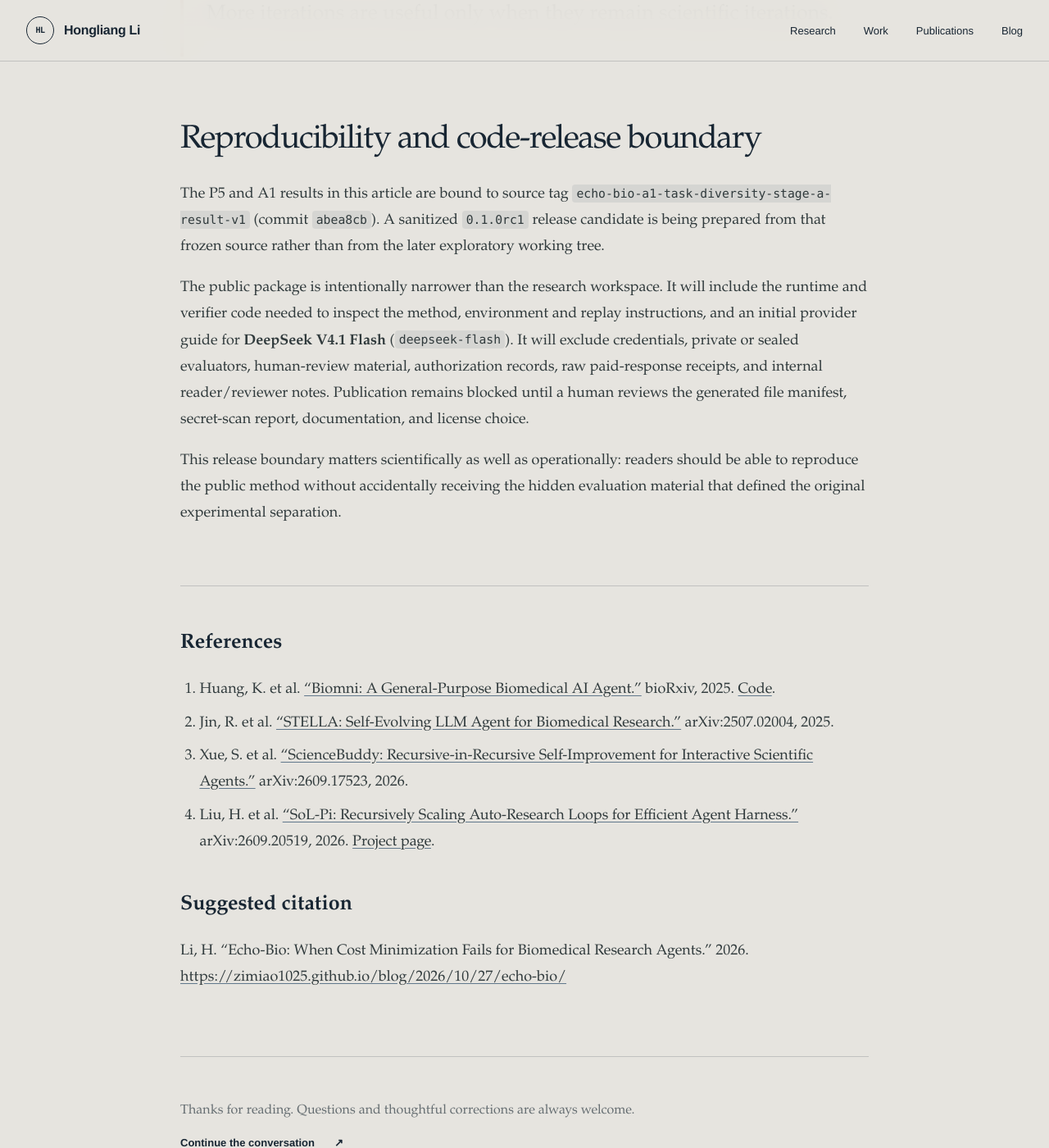
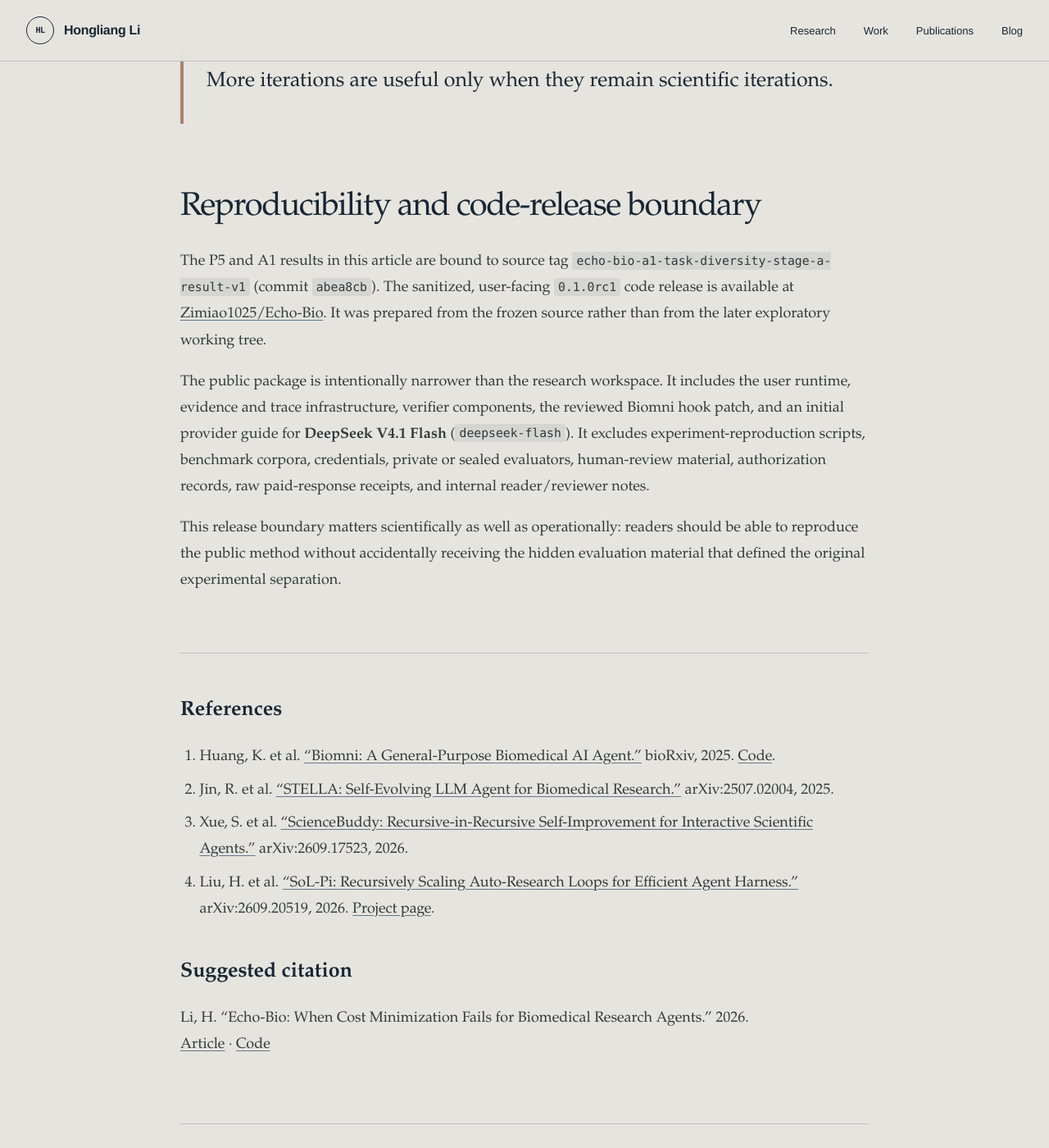
Before and after one commit to Zimiao1025/Zimiao1025.github.io, a Jekyll site: the page built from _posts/2026-10-27-cheapest-research-agent-was-the-wrong-winner.md, in a window 1280 px wide and 1400 px high, scrolled down 20144 px. Shown: the whole window at 82% size. Built offline with Jekyll 4.4.1, drawn with Linux system fonts in a browser that asks for light colours; some of the changed text lies outside the part shown.

Commit message:
Add Echo-Bio code release to blog

```diff
--- a/_posts/2026-10-27-cheapest-research-agent-was-the-wrong-winner.md
+++ b/_posts/2026-10-27-cheapest-research-agent-was-the-wrong-winner.md
@@ -14,6 +14,8 @@
 <aside class="reader-note">
   <strong>In brief.</strong> Echo-Bio changes the <em>harness</em>—the controller around a fixed model that assembles context, invokes tools, records observations, and decides when to stop—not the biomedical model itself. A naive cost-saving prompt (P1) cut provider cost by 14.08% but also damaged scientific validity. A typed, evidence-aware stopping controller (P5) later reduced aggregate provider cost by 21.96% on 19 paired public development runs without an observed aggregate validity loss. A separate bounded mechanism (A1) removed one model-mediated resource-selection stage for registered task profiles. These are selected public search-dev results, not yet external or long-horizon RSI validation.
 </aside>
+
+**Code:** [Zimiao1025/Echo-Bio](https://github.com/Zimiao1025/Echo-Bio) — a sanitized, user-facing release with the runtime, evidence and trace infrastructure, verifier components, Biomni integration patch, and DeepSeek setup guide.
 
 Suppose a laboratory has a fixed inference budget of **B**, and one propose–execute–evaluate cycle costs **C**. Ignoring fixed overhead, the budget can support roughly:
 
@@ -382,9 +384,9 @@
 
 ## Reproducibility and code-release boundary
 
-The P5 and A1 results in this article are bound to source tag `echo-bio-a1-task-diversity-stage-a-result-v1` (commit `abea8cb`). A sanitized `0.1.0rc1` release candidate is being prepared from that frozen source rather than from the later exploratory working tree.
+The P5 and A1 results in this article are bound to source tag `echo-bio-a1-task-diversity-stage-a-result-v1` (commit `abea8cb`). The sanitized, user-facing `0.1.0rc1` code release is available at [Zimiao1025/Echo-Bio](https://github.com/Zimiao1025/Echo-Bio). It was prepared from the frozen source rather than from the later exploratory working tree.
 
-The public package is intentionally narrower than the research workspace. It will include the runtime and verifier code needed to inspect the method, environment and replay instructions, and an initial provider guide for **DeepSeek V4.1 Flash** (`deepseek-flash`). It will exclude credentials, private or sealed evaluators, human-review material, authorization records, raw paid-response receipts, and internal reader/reviewer notes. Publication remains blocked until a human reviews the generated file manifest, secret-scan report, documentation, and license choice.
+The public package is intentionally narrower than the research workspace. It includes the user runtime, evidence and trace infrastructure, verifier components, the reviewed Biomni hook patch, and an initial provider guide for **DeepSeek V4.1 Flash** (`deepseek-flash`). It excludes experiment-reproduction scripts, benchmark corpora, credentials, private or sealed evaluators, human-review material, authorization records, raw paid-response receipts, and internal reader/reviewer notes.
 
 This release boundary matters scientifically as well as operationally: readers should be able to reproduce the public method without accidentally receiving the hidden evaluation material that defined the original experimental separation.
 
@@ -400,4 +402,4 @@
 ### Suggested citation
 
 Li, H. “Echo-Bio: When Cost Minimization Fails for Biomedical Research Agents.” 2026.<br>
-[https://zimiao1025.github.io/blog/2026/10/27/echo-bio/](https://zimiao1025.github.io/blog/2026/10/27/echo-bio/)
+[Article](https://zimiao1025.github.io/blog/2026/10/27/echo-bio/) · [Code](https://github.com/Zimiao1025/Echo-Bio)
```
